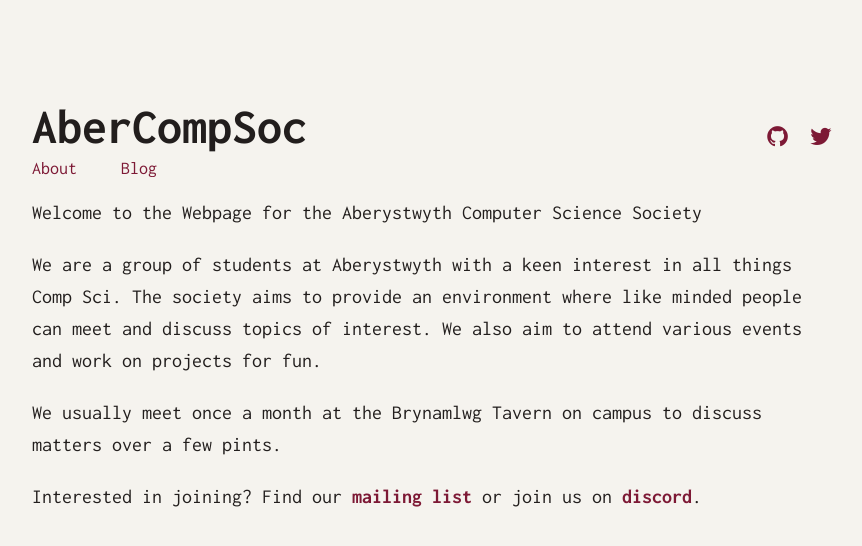
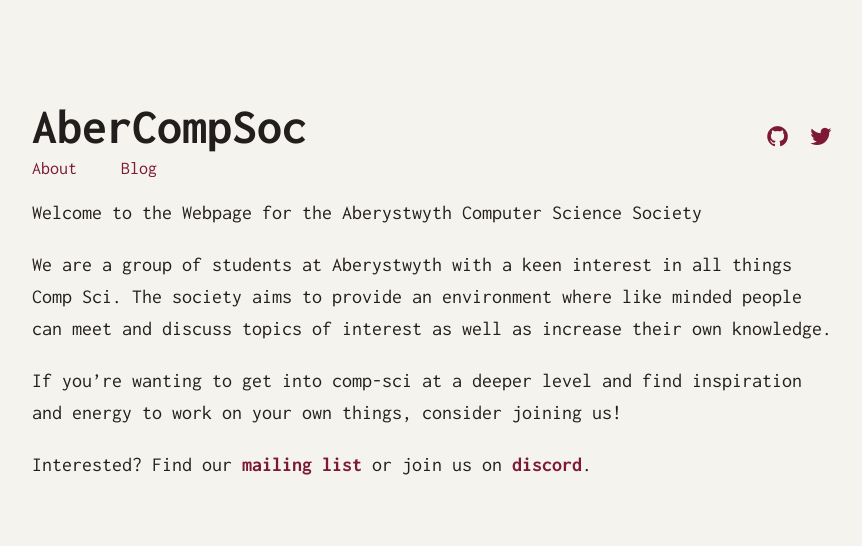
Before and after one commit to abercompsoc/abercompsoc.github.io, a Jekyll site: the page built from index.md, in a window 1280 px wide. Shown: the top 546 px of the page, without its empty margins (208-1070 px from the left). Built offline with Jekyll 4.4.1, drawn with Linux system fonts in a browser that asks for light colours.

```diff
--- a/index.md
+++ b/index.md
@@ -5,13 +5,12 @@ Welcome to the Webpage for the Aberystwyth Computer Science Society
 
 We are a group of students at Aberystwyth with a keen interest in all things
 Comp Sci. The society aims to provide an environment where like minded people
-can meet and discuss topics of interest. We also aim to attend various events
-and work on projects for fun.
+can meet and discuss topics of interest as well as increase their own knowledge.
 
-We usually meet once a month at the Brynamlwg Tavern on campus to discuss
-matters over a few pints.
+If you're wanting to get into comp-sci at a deeper level and find inspiration and
+energy to work on your own things, consider joining us!
 
 
-Interested in joining? Find our [mailing
+Interested? Find our [mailing
 list](https://groups.google.com/forum/#!forum/abercompsoc) or join us on
 [discord](https://discord.gg/3mxCSqj8pK).
```
Also changed, not shown: _posts/2024-02-07-fosdem2024.md (added, +42 -0 lines), assets/fosdem2024/Stairs.jpg (added), assets/fosdem2024/condoAtomium.jpg (added), assets/fosdem2024/condoPic.jpg (added), assets/fosdem2024/escapeRoom.jpg (added), assets/fosdem2024/food.jpg (added), assets/fosdem2024/groupAtomiumPhoto.jpg (added), assets/fosdem2024/groupFosdemPic.jpg (added), assets/fosdem2024/lights2.jpg (added), assets/fosdem2024/sailingHats.jpg (added), 5 other files.
